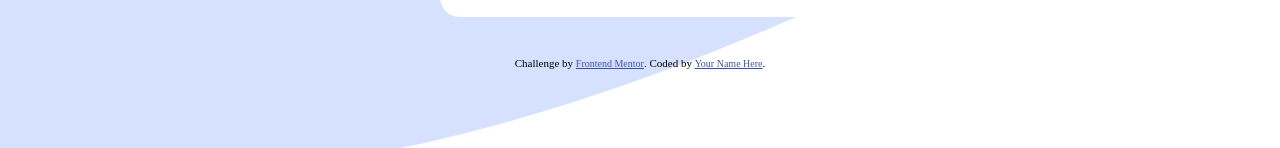
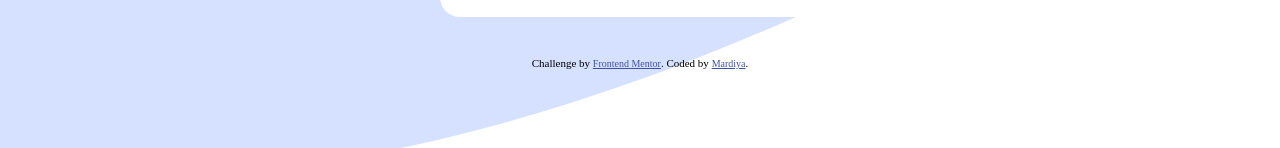
Before and after one commit to Mardiya07/FEM_Order_Summary_Card, a plain HTML site: page index.html in a window 1280 px wide. Shown: the part 618-766 px from the top of the page. Drawn offline with Linux system fonts and the light colour scheme.

Commit message:
attribution & Readme edits

```diff
--- a/index.html
+++ b/index.html
@@ -39,7 +39,7 @@
 
   <div class="attribution">
     Challenge by <a href="https://www.frontendmentor.io?ref=challenge" target="_blank">Frontend Mentor</a>.
-    Coded by <a href="#">Your Name Here</a>.
+    Coded by <a href="https://www.frontendmentor.io/profile/Mardiya07">Mardiya</a>.
   </div>
 </main>
 </body>
```
Also changed, not shown: 1 other file.
